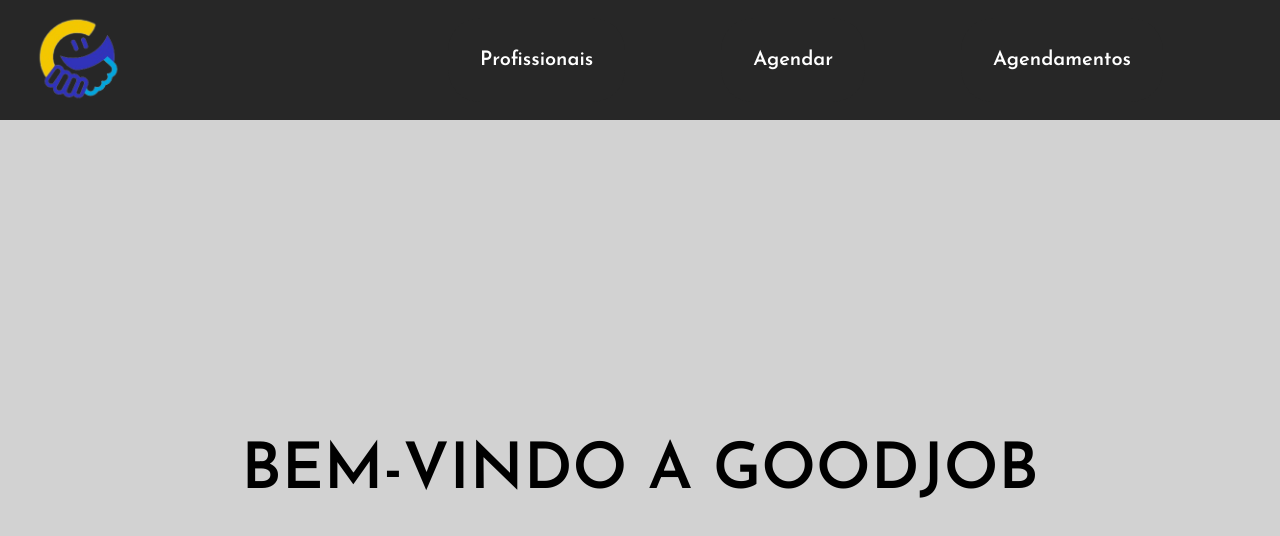
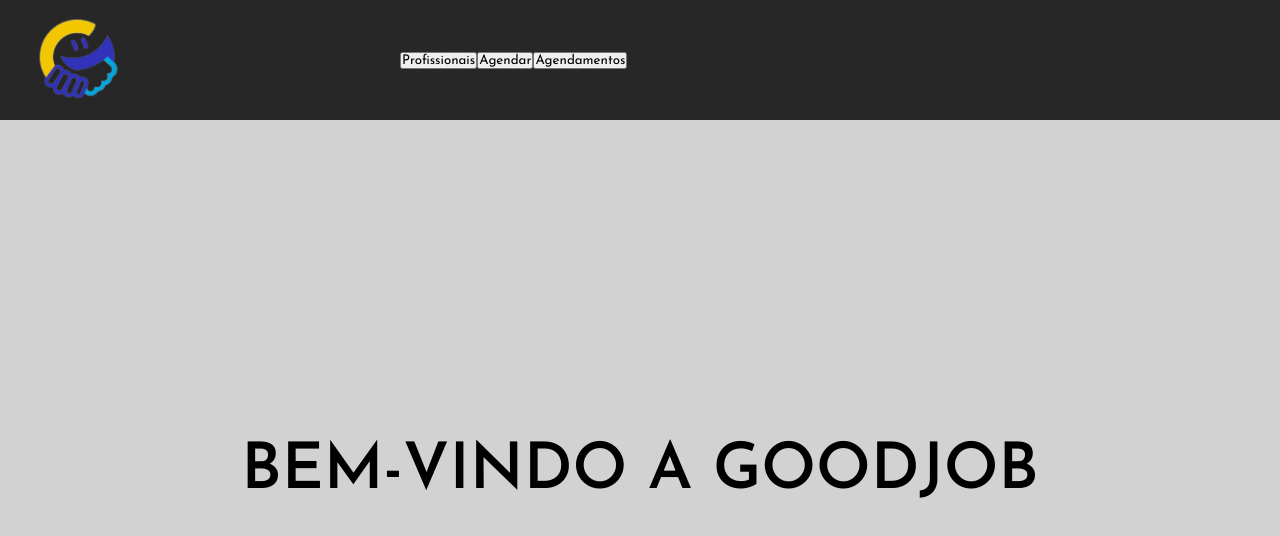
Before and after one commit to NetoJL/GoodJob-Application, a React (Create React App) app: page / in a window 1280 px wide. Shown: the top 536 px of the page. Built offline with nearby package versions, Linux system fonts and the light colour scheme.

Commit message:
HeaderOptions.tsx updated

```diff
--- a/src/components/HeaderOptions.tsx
+++ b/src/components/HeaderOptions.tsx
@@ -8,7 +8,7 @@
     const goTo = props.goTo
 
     return (
-        <div id="headerOptions">
+        <div id="header-options">
             <button onClick={goTo}>{label}</button>
         </div>
     )
```
